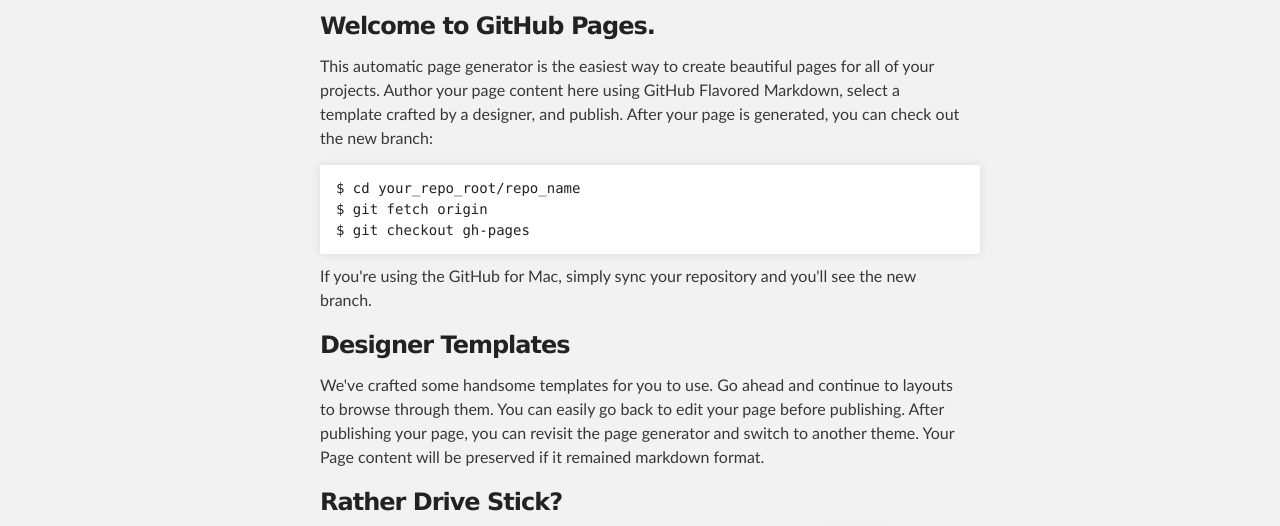
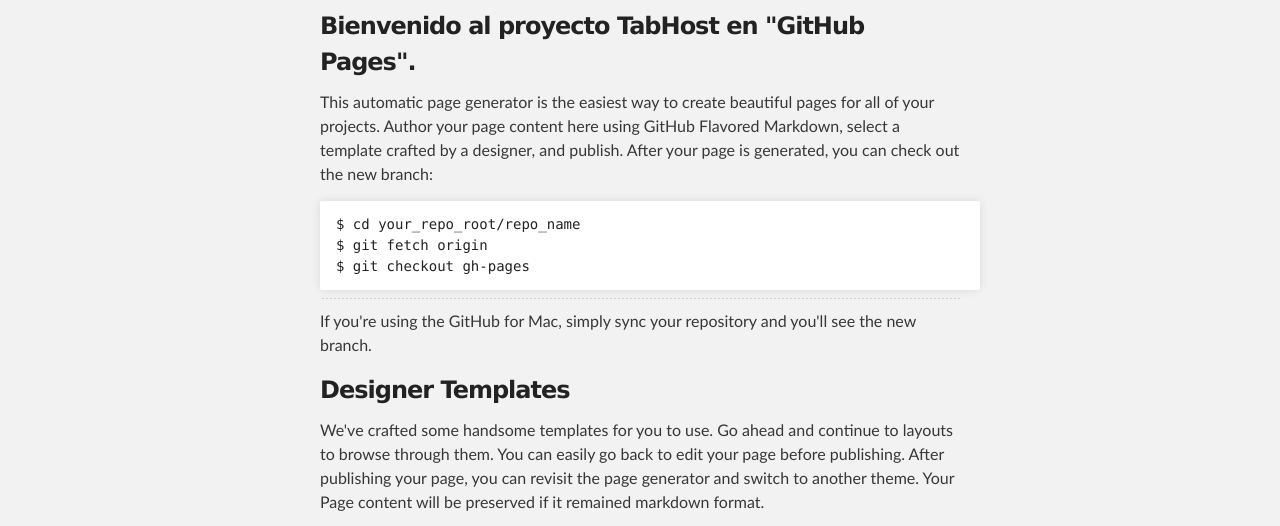
Before and after one commit to gidago/TabHost, a plain HTML site: page index.html in a window 1280 px wide. Shown: the part 252-778 px from the top of the page. Drawn offline with Linux system fonts and the light colour scheme.

```diff
--- a/index.html
+++ b/index.html
@@ -32,7 +32,7 @@
     <div id="main_content_wrap" class="outer">
       <section id="main_content" class="inner">
         <h3>
-<a name="welcome-to-github-pages" class="anchor" href="#welcome-to-github-pages"><span class="octicon octicon-link"></span></a>Welcome to GitHub Pages.</h3>
+<a name="bienvenido-al-proyecto-tabhost-en-github-pages" class="anchor" href="#bienvenido-al-proyecto-tabhost-en-github-pages"><span class="octicon octicon-link"></span></a>Bienvenido al proyecto TabHost en "GitHub Pages".</h3>
 
 <p>This automatic page generator is the easiest way to create beautiful pages for all of your projects. Author your page content here using GitHub Flavored Markdown, select a template crafted by a designer, and publish. After your page is generated, you can check out the new branch:</p>
 
@@ -41,7 +41,7 @@ $ git fetch origin
 $ git checkout gh-pages
 </code></pre>
 
-<p>If you're using the GitHub for Mac, simply sync your repository and you'll see the new branch.</p>
+<hr><p>If you're using the GitHub for Mac, simply sync your repository and you'll see the new branch.</p>
 
 <h3>
 <a name="designer-templates" class="anchor" href="#designer-templates"><span class="octicon octicon-link"></span></a>Designer Templates</h3>
```
Also changed, not shown: params.json (+1 -1 lines).
